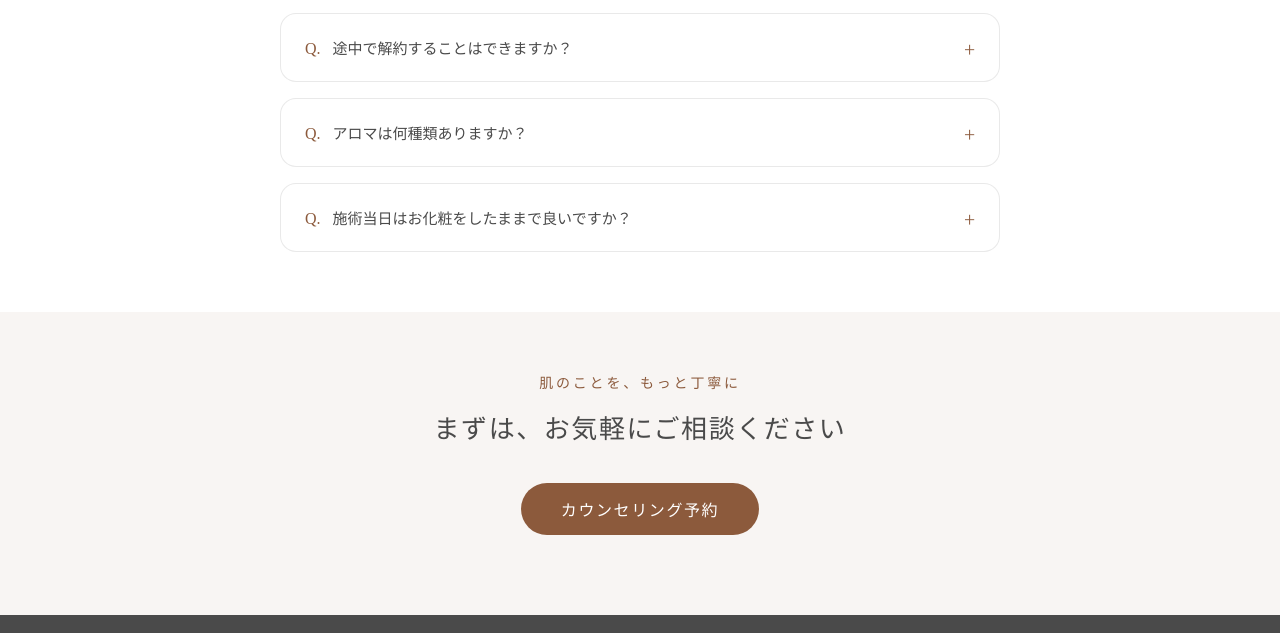
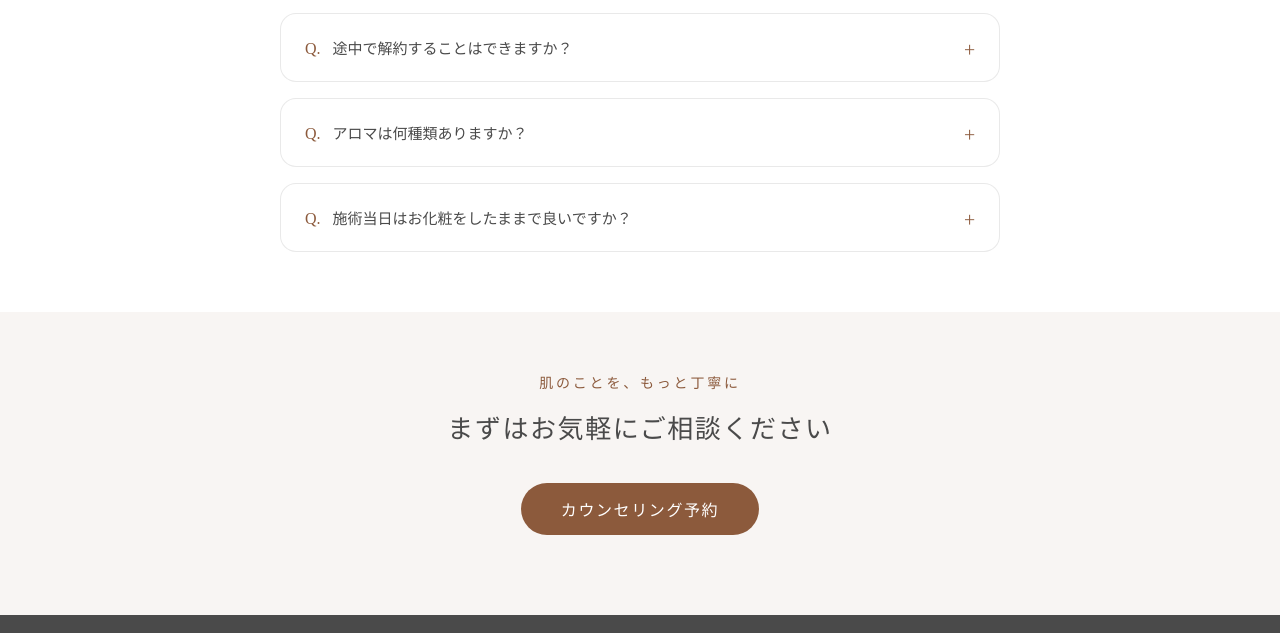
Before and after one commit to sakamoto-lab-jp/bloom-skin-studio, a plain HTML site: page index.html in a window 1280 px wide. Shown: the part 2741-3374 px from the top of the page. Drawn offline with nearby package versions, Linux system fonts and the light colour scheme; some packages are replaced by stand-ins of ours.

Commit message:
Update index.html

```diff
--- a/index.html
+++ b/index.html
@@ -295,7 +295,7 @@
     <section class="cta">
         <div class="cta-inner">
             <p class="cta-text">肌のことを、もっと丁寧に</p>
-            <h2 class="cta-lead">まずは、お気軽にご相談ください</h2>
+            <h2 class="cta-lead">まずはお気軽にご相談ください</h2>
             <a class="cta-button" href="#">カウンセリング予約</a>
         </div>
     </section>
```
